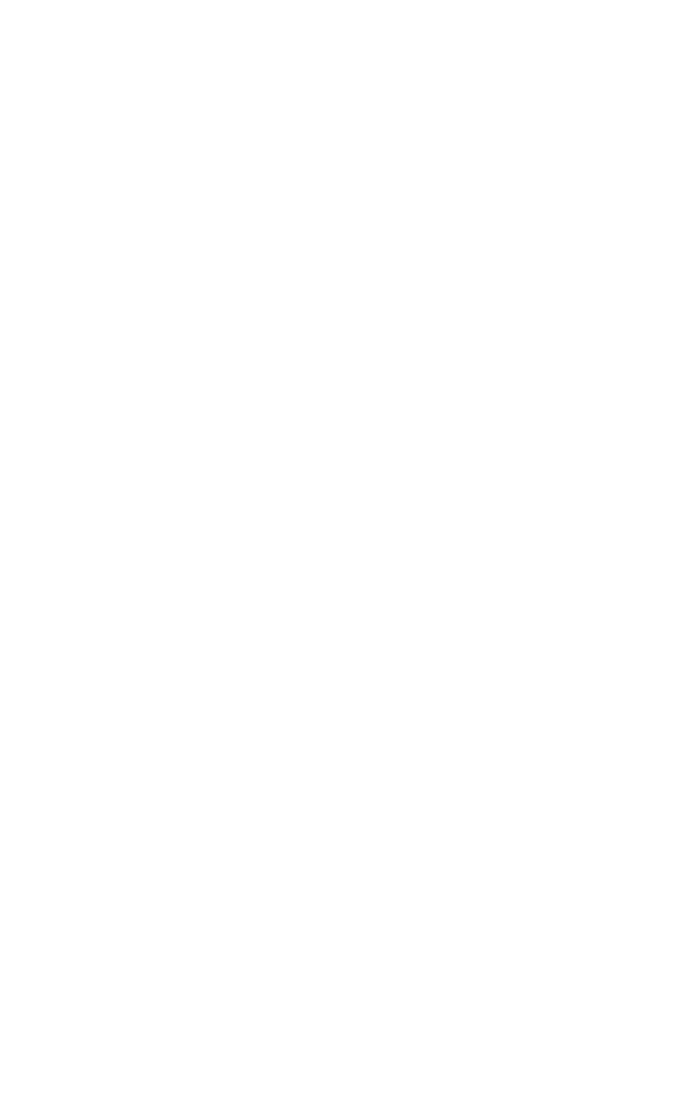
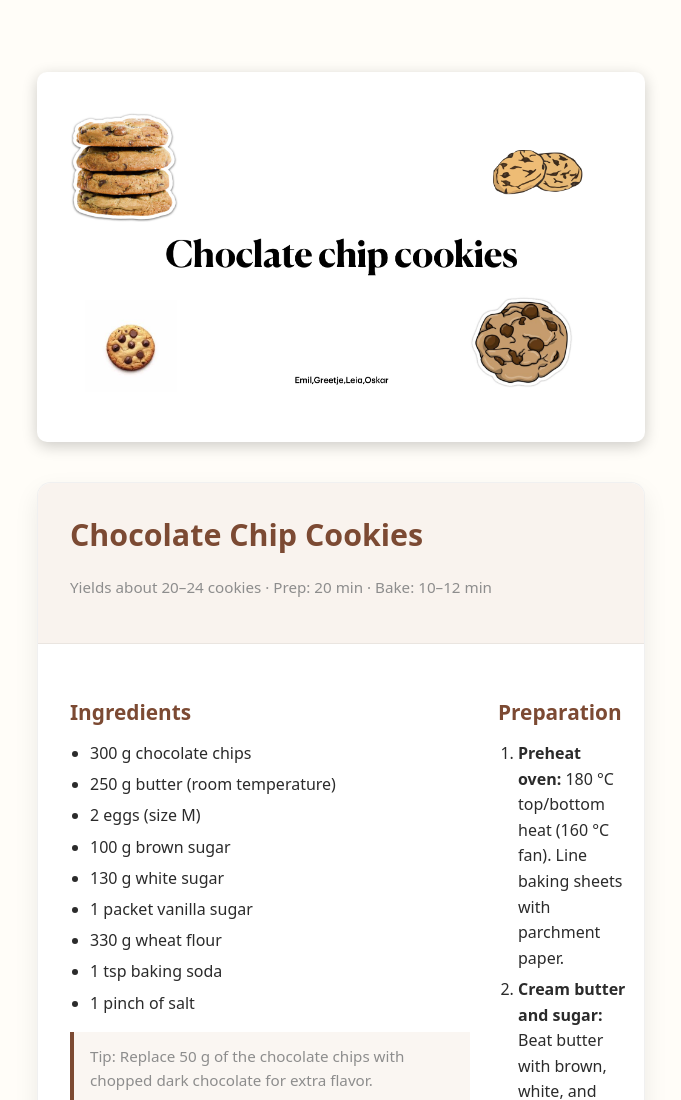
Before and after one commit to Fadan3003/cookie, a plain HTML site: page index.html in a window 1280 px wide. Shown: the top 1100 px of the page, without its empty margins (299-980 px from the left). Before the commit the page ends 800 px from the top, so only its background shows below. Drawn offline with Linux system fonts and the light colour scheme.

Commit message:
Create Chocolate Chip Cookies recipe page
Added a recipe for Chocolate Chip Cookies with ingredients and preparation steps.

```diff
--- a/index.html
+++ b/index.html
@@ -1,11 +1,129 @@
 <!DOCTYPE html>
 <html lang="en">
 <head>
-    <meta charset="UTF-8">
-    <meta name="viewport" content="width=device-width, initial-scale=1.0">
-    <title>QR CODE</title>
+  <meta charset="UTF-8" />
+  <meta name="viewport" content="width=device-width, initial-scale=1" />
+  <title>Chocolate Chip Cookies – Recipe</title>
+  <link rel="stylesheet" href="https://fadan3003.github.io/cookie/style.css">
+  <style>
+    :root {
+      --bg: #fffdf8;
+      --text: #2b2b2b;
+      --accent: #7c4a33;
+      --muted: #8d8d8d;
+    }
+    * { box-sizing: border-box; }
+    body {
+      margin: 0; padding: 2rem;
+      font-family: system-ui, -apple-system, Segoe UI, Roboto, Helvetica, Arial, sans-serif;
+      color: var(--text); background: var(--bg);
+      line-height: 1.6;
+    }
+    .card {
+      width: 50%;
+      max-width: 800px; margin: 0 auto; background: #fff; border-radius: 14px;
+      box-shadow: 0 10px 24px rgba(0,0,0,0.08); overflow: hidden;
+      border: 1px solid rgba(0,0,0,0.06);
+    }
+    header {
+      padding: 1.75rem 2rem; background: #f9f3ee; border-bottom: 1px solid rgba(0,0,0,0.06);
+    }
+    h1 {
+      margin: 0 0 0.25rem; font-size: 1.9rem; color: var(--accent);
+    }
+    .meta {
+      font-size: 0.95rem; color: var(--muted);
+    }
+    .content { padding: 2rem; }
+    h2 {
+      font-size: 1.3rem; margin: 1.25rem 0 0.75rem;
+      color: var(--accent);
+    }
+    ul, ol { margin: 0; padding-left: 1.25rem; }
+    li { margin: 0.35rem 0; }
+    .grid {
+      display: grid; grid-template-columns: 1fr; gap: 1.75rem;
+    }
+    @media (min-width: 720px) {
+      .grid { grid-template-columns: 1fr 1fr; }
+    }
+    .note {
+      margin-top: 1rem; font-size: 0.95rem; color: var(--muted);
+      background: #faf6f2; border-left: 4px solid var(--accent); padding: 0.75rem 1rem;
+    }
+    .footer {
+      padding: 1.25rem 2rem; background: #f7f7f7; font-size: 0.9rem; color: var(--muted);
+      border-top: 1px solid rgba(0,0,0,0.06);
+    }
+
+  #frame {
+    width: 50%;
+  }
+
+  </style>
 </head>
 <body>
 
+  <div id="frame" class="login"><img src="https://fadan3003.github.io/cookie/IMG_0001.png"></div>
+
+  <main class="card" role="main">
+    <header>
+      <h1>Chocolate Chip Cookies</h1>
+      <p class="meta">Yields about 20–24 cookies · Prep: 20 min · Bake: 10–12 min</p>
+    </header>
+
+    <section class="content">
+      <div class="grid">
+        <article>
+          <h2>Ingredients</h2>
+          <ul>
+            <li>300 g chocolate chips</li>
+            <li>250 g butter (room temperature)</li>
+            <li>2 eggs (size M)</li>
+            <li>100 g brown sugar</li>
+            <li>130 g white sugar</li>
+            <li>1 packet vanilla sugar</li>
+            <li>330 g wheat flour</li>
+            <li>1 tsp baking soda</li>
+            <li>1 pinch of salt</li>
+          </ul>
+          <div class="note">
+            Tip: Replace 50 g of the chocolate chips with chopped dark chocolate for extra flavor.
+          </div>
+          <img src="https://th.bing.com/th/id/OIP.dJ05S5Joj8x4GXsNWYVZLgHaG0?w=207&h=190&c=7&r=0&o=7&dpr=1.1&pid=1.7&rm=3" alt="cookie" style="margin-top: 20%;">
+        </article>
+
+        <article>
+          <h2>Preparation</h2>
+          <ol>
+            <li><strong>Preheat oven:</strong> 180 °C top/bottom heat (160 °C fan). Line baking sheets with parchment paper.</li>
+            <li><strong>Cream butter and sugar:</strong> Beat butter with brown, white, and vanilla sugar until light and fluffy (2–3 min).</li>
+            <li><strong>Add eggs:</strong> Mix in eggs one at a time until combined.</li>
+            <li><strong>Mix dry ingredients:</strong> Combine flour, baking soda, and salt. Add in two portions to the butter mixture, mixing just until dough forms.</li>
+            <li><strong>Fold in chocolate chips:</strong> Stir in chocolate chips evenly with a spatula.</li>
+            <li><strong>Shape cookies:</strong> Scoop dough balls (35–45 g) with a spoon or scoop, place on baking sheet with space, flatten slightly.</li>
+            <li><strong>Bake:</strong> 10–12 minutes until edges are golden and centers look soft. Do not overbake.</li>
+            <li><strong>Cool:</strong> Let cookies rest 5 minutes on sheet, then transfer to wire rack to cool completely.</li>
+          </ol>
+          <div class="note">
+            For chewy cookies, chill dough balls 30–60 minutes before baking; for crispier cookies, bake immediately.
+          </div>
+        </article>
+      </div>
+
+      <article>
+        <h2>Serving & Storage</h2>
+        <ul>
+          <li><strong>Serving:</strong> Best enjoyed warm with milk or coffee.</li>
+          <li><strong>Storage:</strong> Airtight at room temperature for 3–4 days. Freeze raw dough balls or baked cookies up to 2 months.</li>
+          <li><strong>Variation:</strong> Add 1 tsp cinnamon or 50 g chopped nuts for extra depth.</li>
+        </ul>
+      </article>
+    </section>
+
+    <footer class="footer">
+      Happy baking!
+    </footer>
+  </main>
 </body>
 </html>
```
